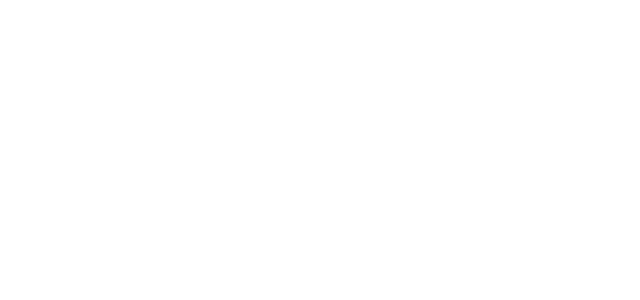
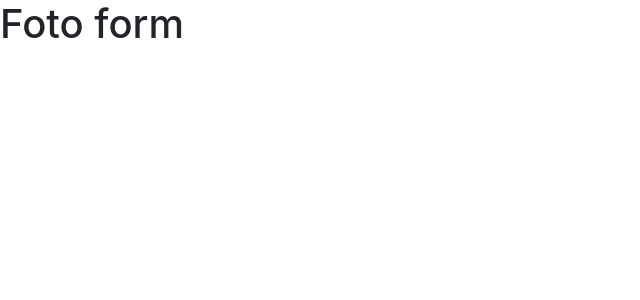
Before and after one commit to marcoslsouza/angularpic, an Angular app: page /p/add in a window 1280 px wide. Shown: the top 300 px of the page, without its empty margins (0-640 px from the left). Built offline with nearby package versions, Linux system fonts and the light colour scheme.

Commit message:
Criando as primeiras rotas

```diff
--- a/src/app/app.component.html
+++ b/src/app/app.component.html
@@ -0,0 +1 @@
+<router-outlet></router-outlet>
--- a/src/app/app.module.ts
+++ b/src/app/app.module.ts
@@ -1,5 +1,6 @@
 import { NgModule } from '@angular/core';
 import { BrowserModule } from '@angular/platform-browser';
+import { AppRoutingModule } from './app-routing.module';
 
 import { AppComponent } from './app.component';
 import { FotosModule } from './fotos/fotos.module';
@@ -10,7 +11,8 @@ import { FotosModule } from './fotos/fotos.module';
   ],
   imports: [
     BrowserModule,
-    FotosModule
+    FotosModule,
+    AppRoutingModule
   ],
   providers: [],
   bootstrap: [AppComponent]
--- /dev/null
+++ b/src/app/fotos/foto-form/foto-form.component.html
@@ -0,0 +1 @@
+<h1>Foto form</h1>
```
Also changed, not shown: src/app/app-routing.module.ts (added, +18 -0 lines), src/app/fotos/foto-form/foto-form.component.ts (added, +9 -0 lines).
